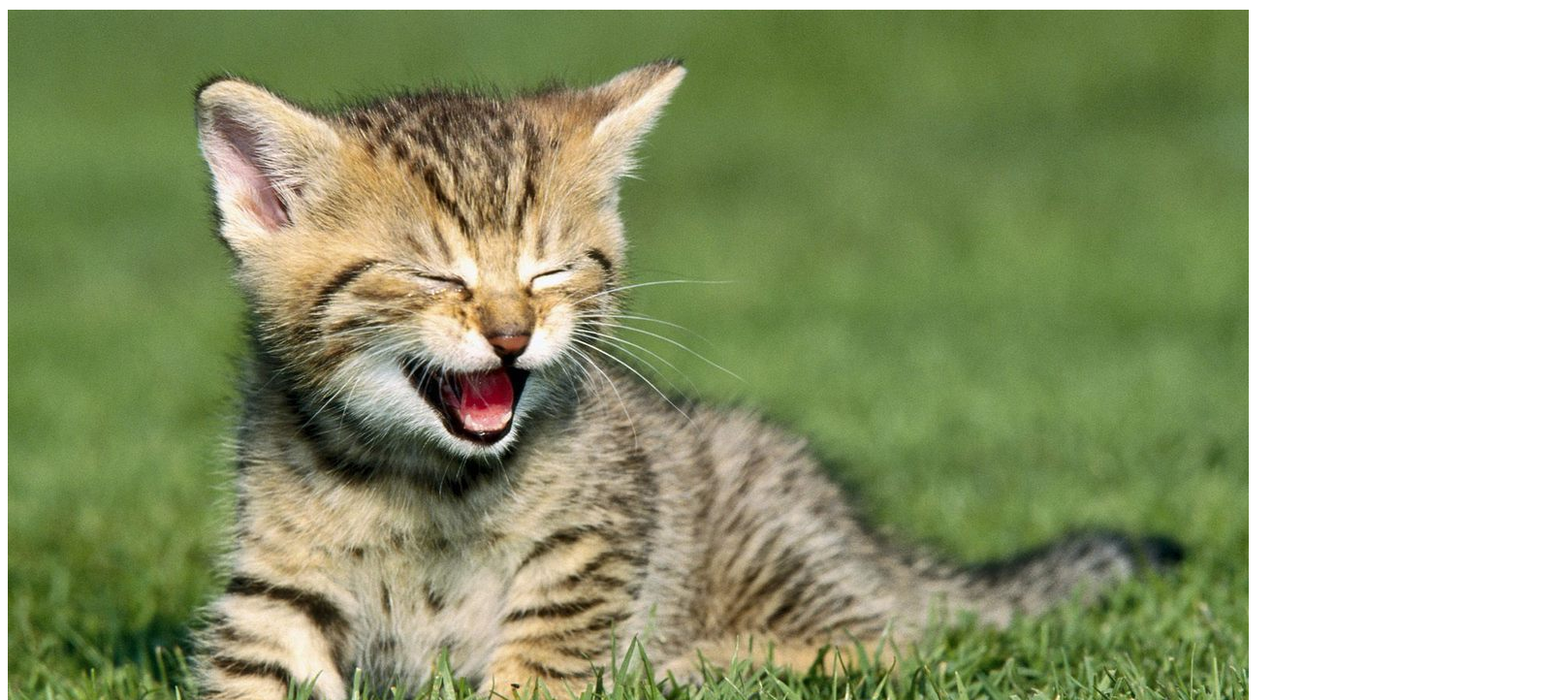
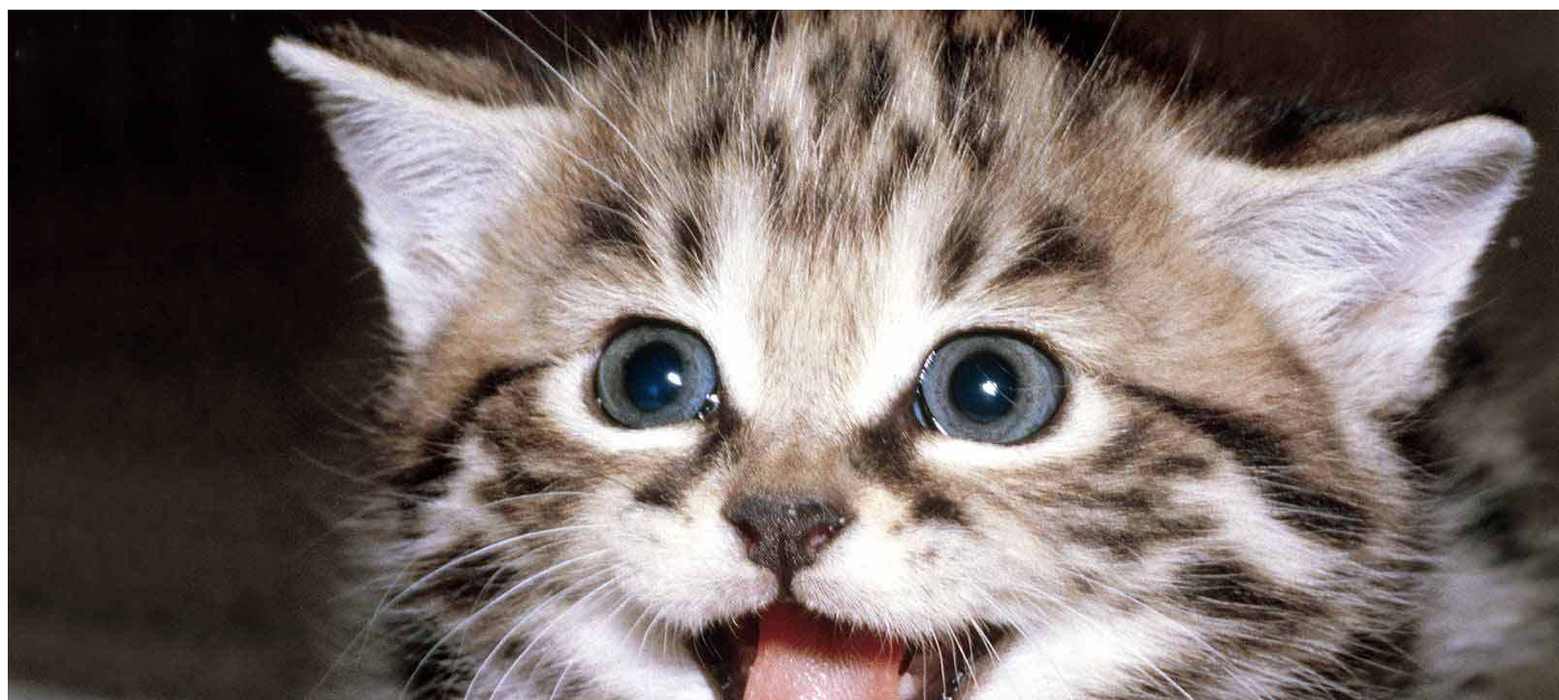
Before and after one commit to InfernoJJ/infernojj.github.io, a plain HTML site: page index.html in a window 1280 px wide. Shown: the part 34-756 px from the top of the page at 97% size, 1608 px wide, since content can reach past the window. Drawn offline with Linux system fonts and the light colour scheme.

Commit message:
switching to happy kitten

```diff
--- a/index.html
+++ b/index.html
@@ -8,7 +8,7 @@
 
     <h1>RAWR!</h1>
 
-    <img src="images/cute-kitten.jpg">
+    <img src="images/happy-kitten.jpg">
 
     <div id="sentinel-badge" data-theme="light"></div>
     <script src="https://uat.banno.com/a/sentinel/api/badge/sentinel-badge.min.js" async></script>
```
